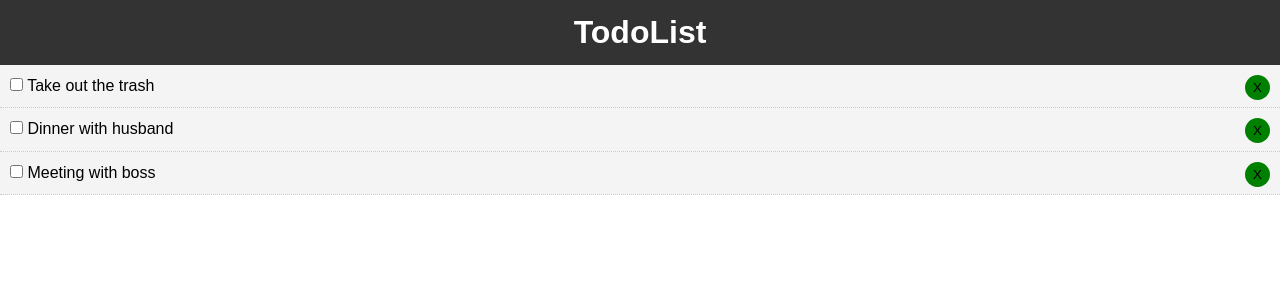
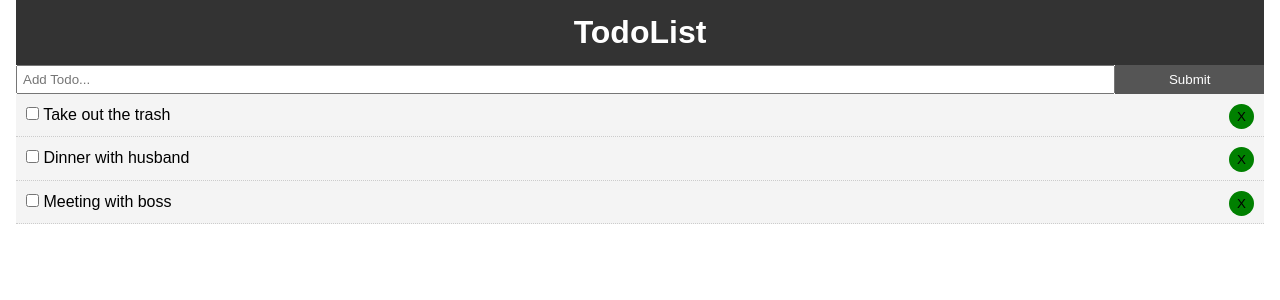
Before and after one commit to MisticG/ReactTodo, a React (Create React App) app: page / in a window 1280 px wide. Shown: the top 300 px of the page. Built offline with nearby package versions, Linux system fonts and the light colour scheme.

Commit message:
component level state

```diff
--- a/src/App.css
+++ b/src/App.css
@@ -13,3 +13,20 @@ a {
   color: #333;
   text-decoration: none;
 }
+
+.container {
+  padding: 0 1rem
+}
+
+.btn {
+  display: inline-block;
+  border: none;
+  background: #555;
+  color: #fff;
+  padding: 7px 20px;
+  cursor: pointer;
+}
+
+.btn:hover {
+  background: #666;
+}
--- a/src/App.tsx
+++ b/src/App.tsx
@@ -2,6 +2,7 @@ import React from 'react';
 import './App.css';
 import ToDo from './components/ToDo'
 import Header from './components/layout/Header'
+import AddTodo from './components/AddTodo'
 
 interface State {
   todos: {
@@ -57,11 +58,13 @@ export default class App extends React.Component<{}, State> {
   render() {
     return (
       <div className="App">
+        <div className="container">
         <Header/>
+        <AddTodo />
         <ToDo todos={this.state.todos}
         markComplete = {this.markComplete}
-        deleteTodo = {this.deleteTodo}
-        />
+        deleteTodo = {this.deleteTodo} />
+        </div>
       </div>
     );
   }
--- a/src/components/AddTodo.tsx
+++ b/src/components/AddTodo.tsx
@@ -1 +1,35 @@
-import React, { CSSProperties } from 'react';
+import React, { CSSProperties, ChangeEvent } from 'react';
+
+
+
+export default class AddTodo extends React.Component {
+    state = {
+        title: ''
+    }
+
+        //Funktion som uppdaterar state direkt (component level state) då man skriver i inputfältet.
+        //Detta sker via ett event (changeEvent)
+    onChange = (e: ChangeEvent<HTMLInputElement>) =>
+    this.setState({ title: e.target.value });
+
+    render() {
+        return (
+            <form style={{ display: 'flex' }}>
+                <input
+                type="text"
+                name="title"
+                style={{ flex: '10', padding: '5px' }}
+                placeholder="Add Todo..."
+                value={this.state.title}
+                onChange={this.onChange}
+                />
+                <input
+                type="submit"
+                value="Submit"
+                className="btn"
+                style={{flex: '1'}}
+                />
+            </form>
+        )
+    }
+}
```
